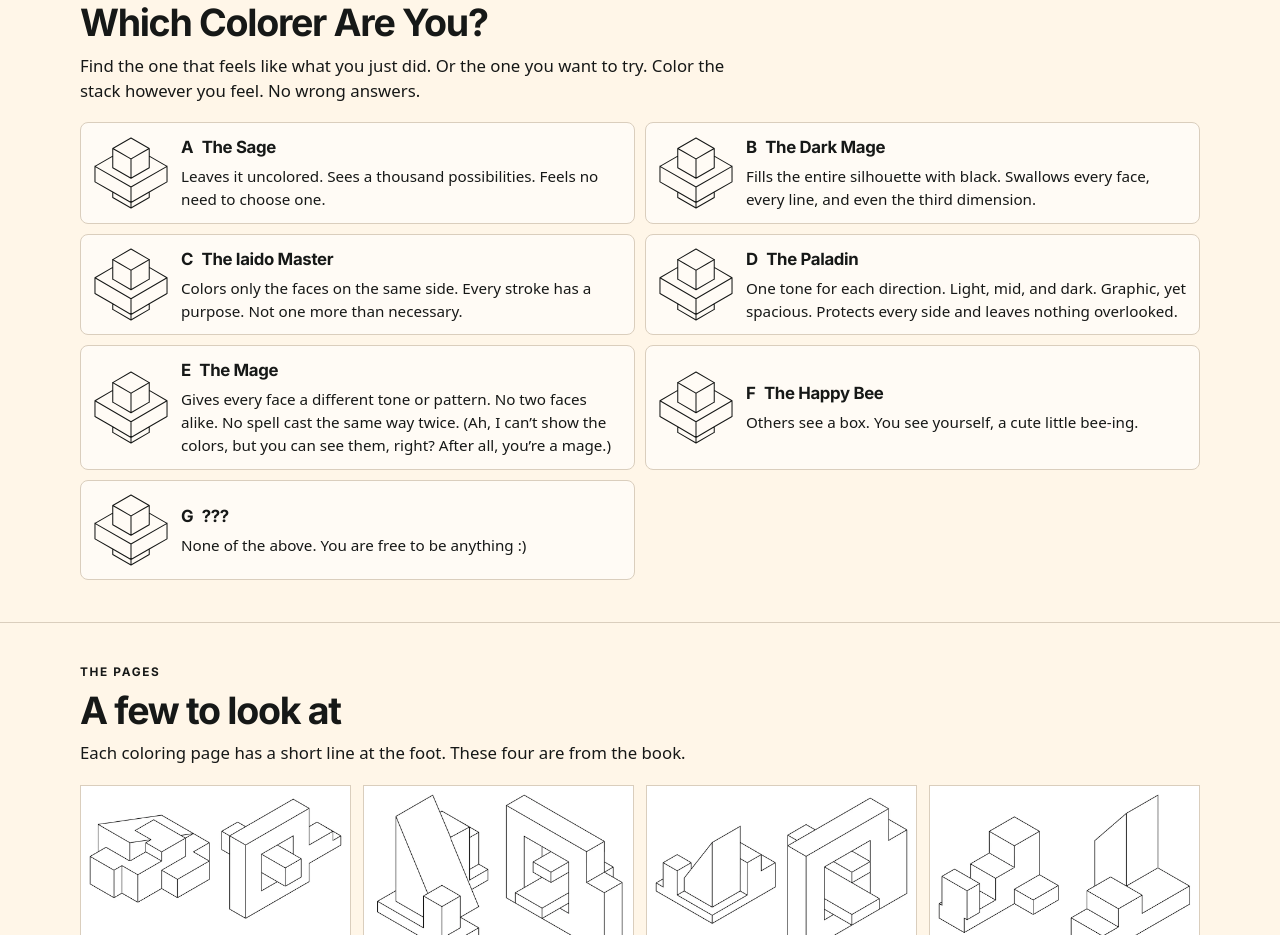
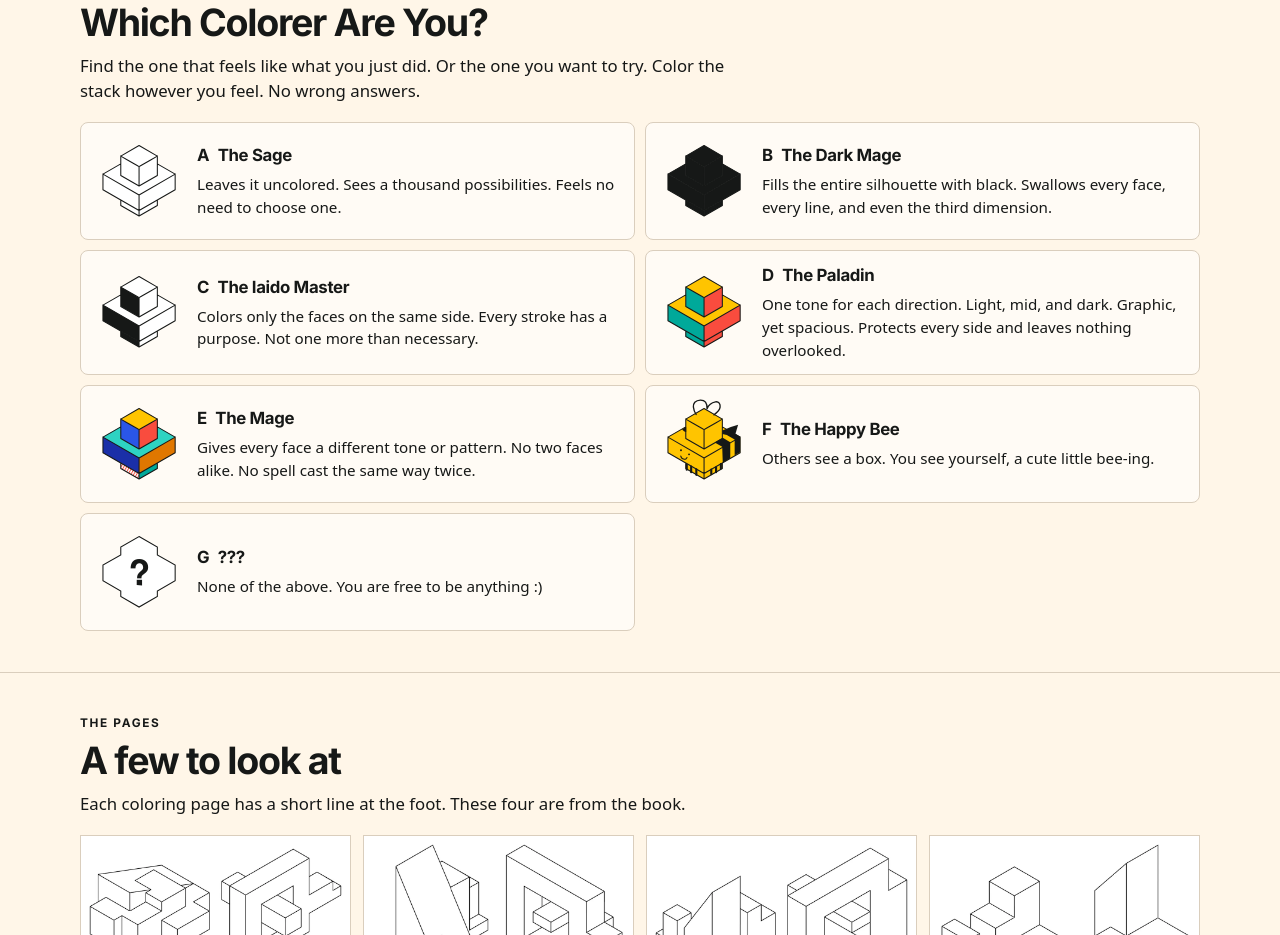
Before and after one commit to coldsun-lab/color-in-3d, a plain HTML site: page index.html in a window 1280 px wide. Shown: the part 2235-3170 px from the top of the page. Drawn offline with Linux system fonts and the light colour scheme.

Commit message:
Color the "Which Colorer Are You?" type icons
Give each type its own icon instead of the shared line-only stack:
A-E colored per their descriptions, F redrawn as the Happy Bee,
G as the stack outline with a question mark. Drop the Mage's
"can't show the colors" aside now that the web page shows color.

Co-Authored-By: Claude Opus 5.5 <noreply@anthropic.com>

```diff
--- a/index.html
+++ b/index.html
@@ -219,49 +219,49 @@
         </div>
         <ol class="types">
           <li>
-            <img class="type-icon" src="assets/stack.svg" alt="" width="308" height="301" loading="lazy">
+            <img class="type-icon" src="assets/type-a.svg" alt="" width="480" height="480" loading="lazy">
             <div>
               <h3><span class="letter">A</span> The Sage</h3>
               <p>Leaves it uncolored. Sees a thousand possibilities. Feels no need to choose one.</p>
             </div>
           </li>
           <li>
-            <img class="type-icon" src="assets/stack.svg" alt="" width="308" height="301" loading="lazy">
+            <img class="type-icon" src="assets/type-b.svg" alt="" width="480" height="480" loading="lazy">
             <div>
               <h3><span class="letter">B</span> The Dark Mage</h3>
               <p>Fills the entire silhouette with black. Swallows every face, every line, and even the third dimension.</p>
             </div>
           </li>
           <li>
-            <img class="type-icon" src="assets/stack.svg" alt="" width="308" height="301" loading="lazy">
+            <img class="type-icon" src="assets/type-c.svg" alt="" width="480" height="480" loading="lazy">
             <div>
               <h3><span class="letter">C</span> The Iaido Master</h3>
               <p>Colors only the faces on the same side. Every stroke has a purpose. Not one more than necessary.</p>
             </div>
           </li>
           <li>
-            <img class="type-icon" src="assets/stack.svg" alt="" width="308" height="301" loading="lazy">
+            <img class="type-icon" src="assets/type-d.svg" alt="" width="480" height="480" loading="lazy">
             <div>
               <h3><span class="letter">D</span> The Paladin</h3>
               <p>One tone for each direction. Light, mid, and dark. Graphic, yet spacious. Protects every side and leaves nothing overlooked.</p>
             </div>
           </li>
           <li>
-            <img class="type-icon" src="assets/stack.svg" alt="" width="308" height="301" loading="lazy">
+            <img class="type-icon" src="assets/type-e.svg" alt="" width="480" height="480" loading="lazy">
             <div>
               <h3><span class="letter">E</span> The Mage</h3>
-              <p>Gives every face a different tone or pattern. No two faces alike. No spell cast the same way twice. (Ah, I can’t show the colors, but you can see them, right? After all, you’re a mage.)</p>
+              <p>Gives every face a different tone or pattern. No two faces alike. No spell cast the same way twice.</p>
             </div>
           </li>
           <li>
-            <img class="type-icon" src="assets/stack.svg" alt="" width="308" height="301" loading="lazy">
+            <img class="type-icon" src="assets/type-f.svg" alt="" width="480" height="480" loading="lazy">
             <div>
               <h3><span class="letter">F</span> The Happy Bee</h3>
               <p>Others see a box. You see yourself, a cute little bee-ing.</p>
             </div>
           </li>
           <li>
-            <img class="type-icon" src="assets/stack.svg" alt="" width="308" height="301" loading="lazy">
+            <img class="type-icon" src="assets/type-g.svg" alt="" width="480" height="480" loading="lazy">
             <div>
               <h3><span class="letter">G</span> ???</h3>
               <p>None of the above. You are free to be anything :)</p>
--- a/style.css
+++ b/style.css
@@ -248,12 +248,12 @@ html[lang|="zh"] .share-zh { display: inline; }
 .types { display: grid; gap: 10px; }
 .types li {
   display: grid;
-  grid-template-columns: 76px minmax(0, 1fr);
+  grid-template-columns: 92px minmax(0, 1fr);
   gap: 12px;
   align-items: center;
   padding: 12px;
 }
-.type-icon { width: 76px; height: auto; }
+.type-icon { width: 92px; height: auto; }
 .types p { font-size: 0.95rem; }
 .letter { margin-right: 0.3rem; }
 
```
Also changed, not shown: assets/type-a.svg (added), assets/type-b.svg (added), assets/type-c.svg (added), assets/type-d.svg (added), assets/type-e.svg (added), assets/type-f.svg (added), assets/type-g.svg (added).
